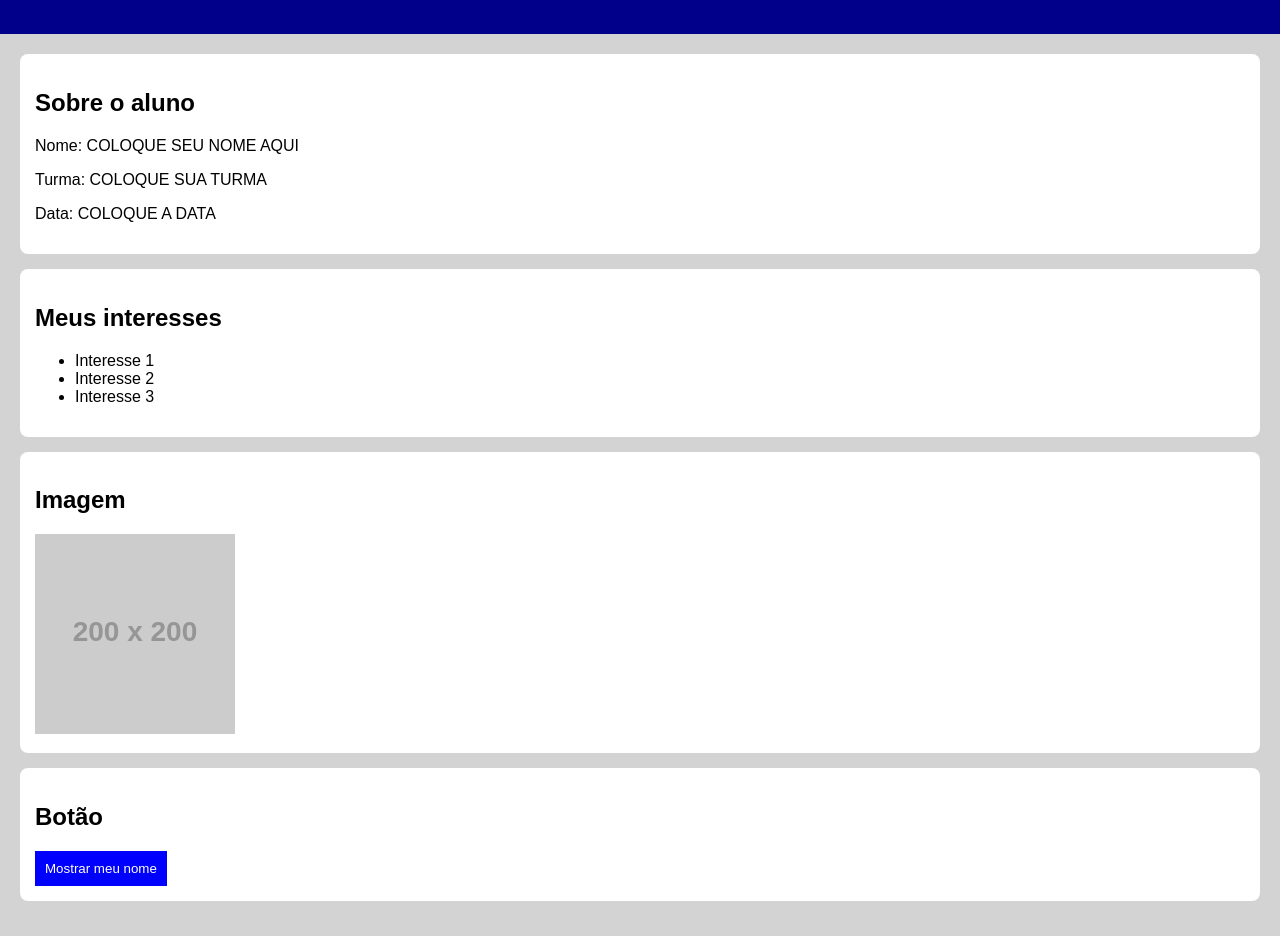
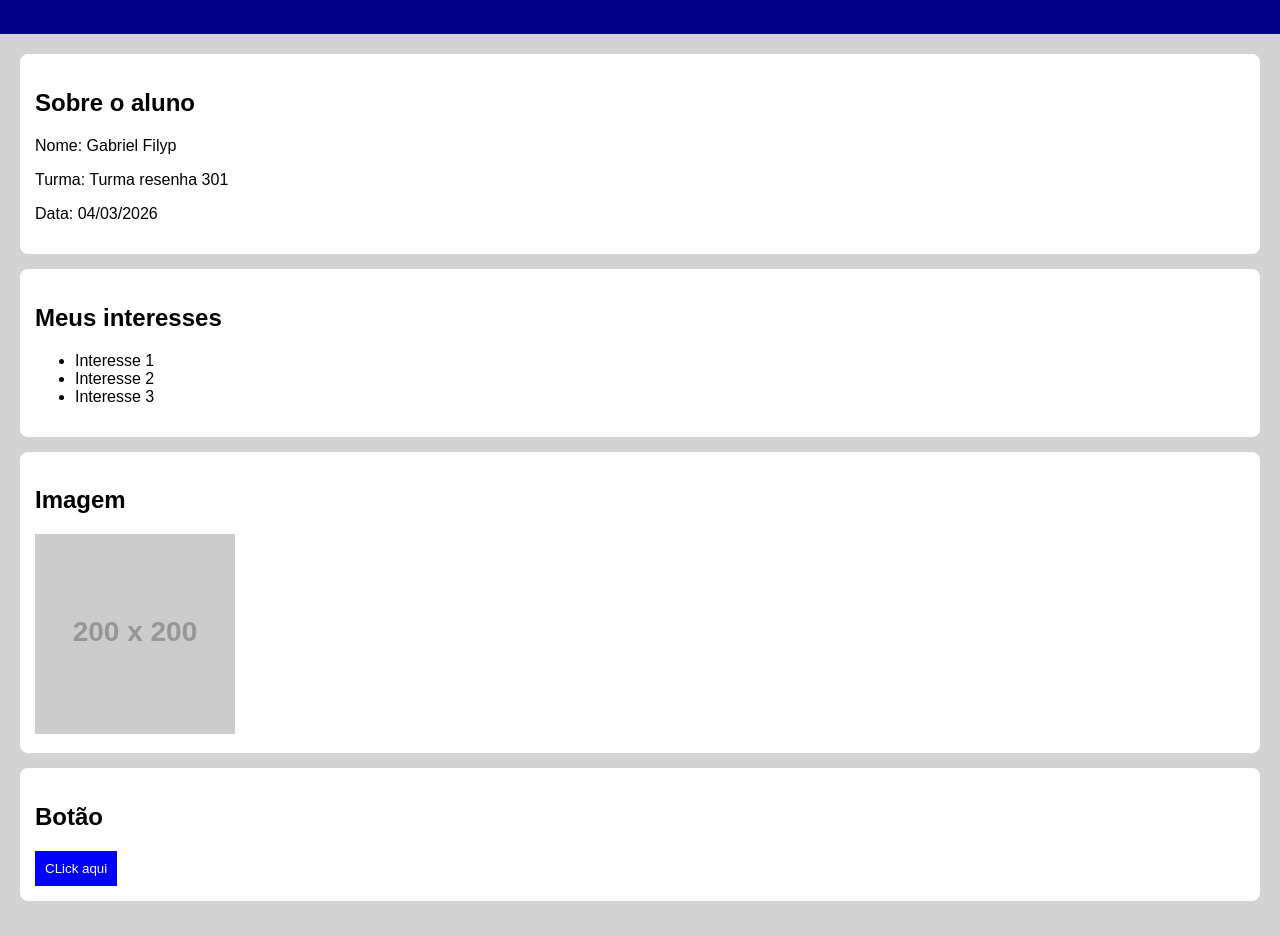
Before and after one commit to GabrielFilyp/aula-2026, a plain HTML site: page Index.html in a window 1280 px wide. Shown: the part 76-1012 px from the top of the page. Drawn offline with Linux system fonts and the light colour scheme; placeholder pictures from the web are drawn by us.

Commit message:
index.html

```diff
--- a/Index.html
+++ b/Index.html
@@ -53,9 +53,9 @@
 
 <section>
     <h2>Sobre o aluno</h2>
-    <p>Nome: COLOQUE SEU NOME AQUI</p>
-    <p>Turma: COLOQUE SUA TURMA</p>
-    <p>Data: COLOQUE A DATA</p>
+    <p>Nome: Gabriel Filyp</p>
+    <p>Turma: Turma resenha 301 </p>
+    <p>Data: 04/03/2026</p>
 </section>
 
 <section>
@@ -74,4 +74,6 @@
 
 <section>
     <h2>Botão</h2>
-    <button onclick="mostrarNome()">Mostrar meu nome
+    <a href="https://www.reddit.com/r/StardustCrusaders/comments/1ddmxcd/all_jojo_parts_18_drive_link/?tl=pt-br">
+    <button> CLick aqui </button>
+    </a>
```
